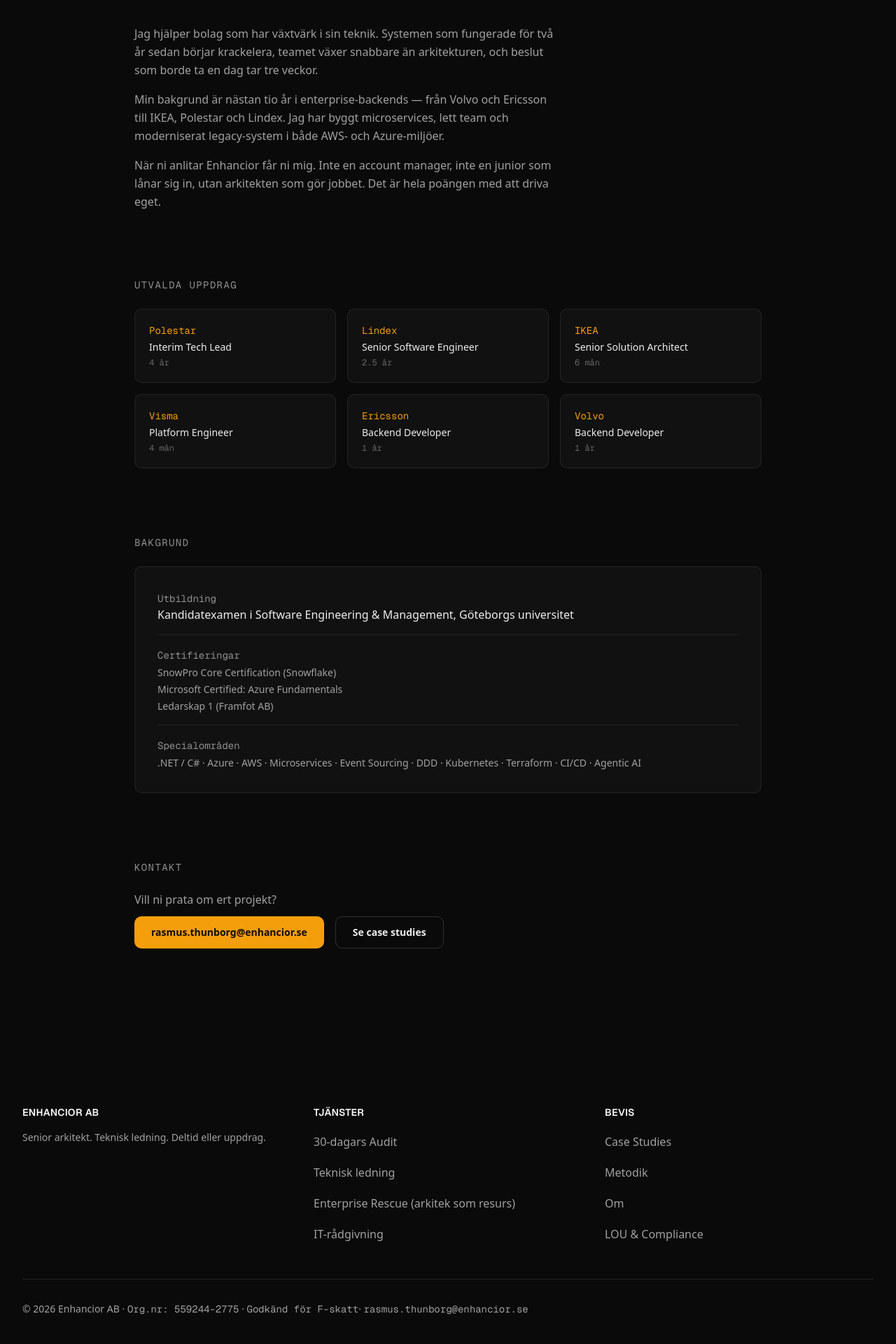
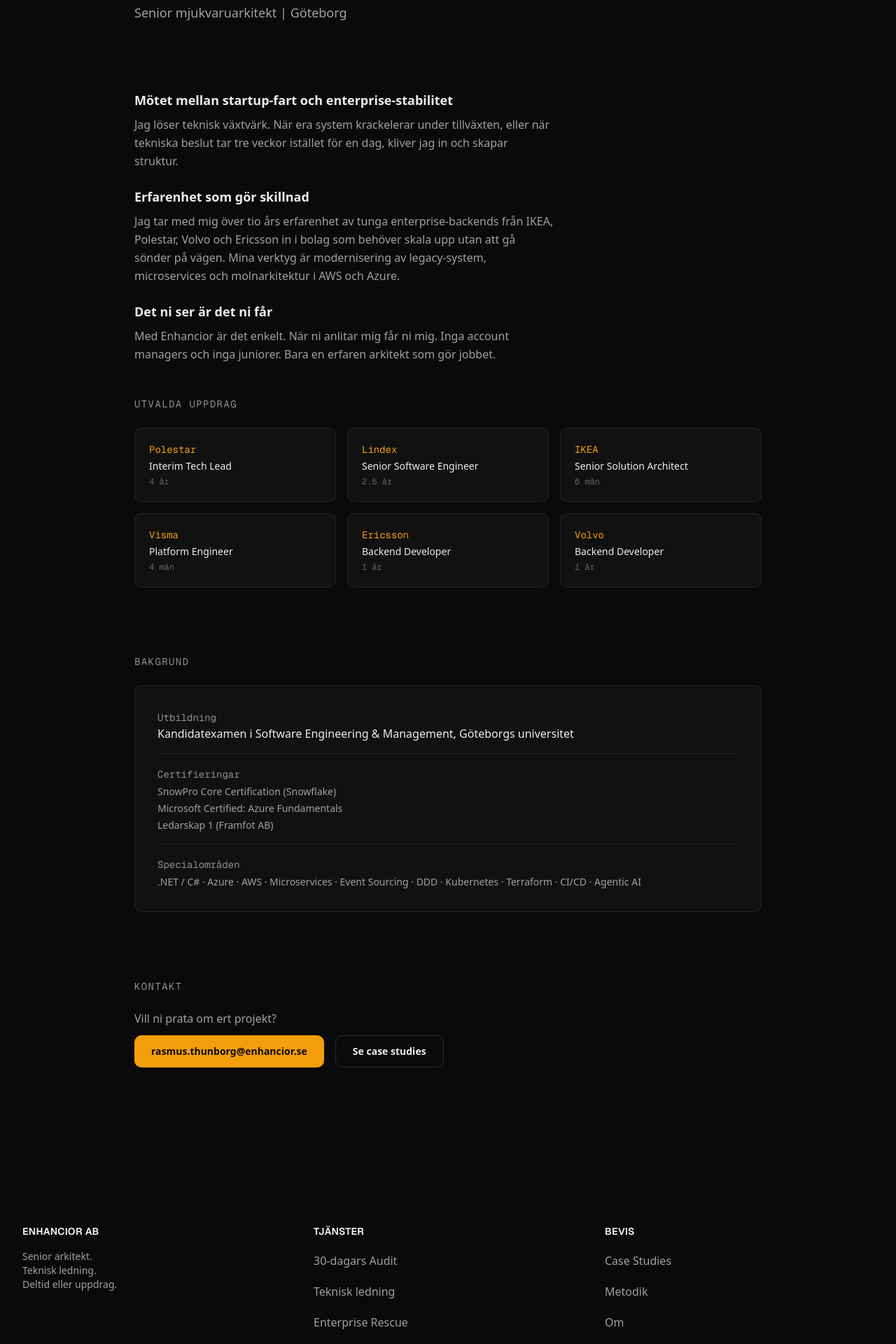
Before and after one commit to rthunborg/enhancior.se, a Next.js app: page /om in a window 1280 px wide. Shown: the part 320-2240 px from the top of the page at 70% size. Built offline with nearby package versions, Linux system fonts and the light colour scheme.

Commit message:
minor updates

```diff
--- a/src/app/case-studies/page.tsx
+++ b/src/app/case-studies/page.tsx
@@ -1,5 +1,6 @@
 import type { Metadata } from "next";
 import Link from "next/link";
+import { BackLink } from "@/components/back-link";
 
 export const metadata: Metadata = {
   title: "Case Studies | Enhancior",
@@ -57,6 +58,7 @@ export default function CaseStudiesPage() {
   return (
     <div className="min-h-screen bg-[#0A0A0A]">
       <div className="max-w-5xl mx-auto px-4 md:px-8 lg:px-16 pt-16 md:pt-24 lg:pt-32 pb-16 md:pb-24 lg:pb-32">
+        <BackLink />
         <div className="mb-12 md:mb-16">
           <h1 className="text-3xl sm:text-4xl lg:text-5xl font-bold tracking-tight text-[#EDEDED] mb-6">
             Case Studies
--- a/src/app/metodik/page.tsx
+++ b/src/app/metodik/page.tsx
@@ -1,4 +1,5 @@
 import type { Metadata } from "next";
+import { BackLink } from "@/components/back-link";
 
 export const metadata: Metadata = {
   title: "Metodik | Enhancior",
@@ -45,6 +46,7 @@ export default function MetodikPage() {
   return (
     <div className="min-h-screen bg-[#0A0A0A]">
       <div className="max-w-5xl mx-auto px-4 md:px-8 lg:px-16 pt-16 md:pt-24 lg:pt-32 pb-16 md:pb-24 lg:pb-32">
+        <BackLink />
         <div className="mb-16 md:mb-24">
           <h1 className="text-3xl sm:text-4xl lg:text-5xl font-bold tracking-tight text-[#EDEDED] mb-6">
             Så arbetar jag
--- a/src/app/om/page.tsx
+++ b/src/app/om/page.tsx
@@ -1,5 +1,6 @@
 import type { Metadata } from "next";
 import Link from "next/link";
+import { BackLink } from "@/components/back-link";
 
 export const metadata: Metadata = {
   title: "Om Rasmus Thunborg | Enhancior",
@@ -26,36 +27,47 @@ export default function OmPage() {
   return (
     <div className="min-h-screen bg-[#0A0A0A]">
       <div className="max-w-5xl mx-auto px-4 md:px-8 lg:px-16 pt-16 md:pt-24 lg:pt-32 pb-16 md:pb-24 lg:pb-32">
+        <BackLink />
         <div className="mb-16 md:mb-24">
           <h1 className="text-3xl sm:text-4xl lg:text-5xl font-bold tracking-tight text-[#EDEDED] mb-6">
             Rasmus Thunborg
           </h1>
           <p className="text-lg text-[#A1A1A1] max-w-[600px] leading-relaxed">
-            Senior mjukvaruarkitekt. 10+ års erfarenhet från enterprise-system
-            till startup-skalning. Göteborg.
+            Senior mjukvaruarkitekt | Göteborg
           </p>
         </div>
 
         {/* Intro */}
-        <section className="mb-16 md:mb-24">
-          <div className="max-w-[600px] space-y-4 text-base text-[#A1A1A1] leading-relaxed">
+        <section className="mb-8 md:mb-12">
+          <div className="max-w-[600px] space-y-6 text-base text-[#A1A1A1] leading-relaxed">
+
+            <div>
+              <h2 className="text-lg text-[#EDEDED] font-semibold mb-2">
+                Mötet mellan startup-fart och enterprise-stabilitet
+              </h2>
               <p>
-              Jag hjälper bolag som har växtvärk i sin teknik. Systemen som
-              fungerade för två år sedan börjar krackelera, teamet växer
-              snabbare än arkitekturen, och beslut som borde ta en dag tar tre
-              veckor.
+                Jag löser teknisk växtvärk. När era system krackelerar under tillväxten, eller när tekniska beslut tar tre veckor istället för en dag, kliver jag in och skapar struktur.
               </p>
+            </div>
+
+            <div>
+              <h2 className="text-lg text-[#EDEDED] font-semibold mb-2">
+                Erfarenhet som gör skillnad
+              </h2>
               <p>
-              Min bakgrund är nästan tio år i enterprise-backends — från Volvo
-              och Ericsson till IKEA, Polestar och Lindex. Jag har byggt
-              microservices, lett team och moderniserat legacy-system i både
-              AWS- och Azure-miljöer.
+                Jag tar med mig över tio års erfarenhet av tunga enterprise-backends från IKEA, Polestar, Volvo och Ericsson in i bolag som behöver skala upp utan att gå sönder på vägen. Mina verktyg är modernisering av legacy-system, microservices och molnarkitektur i AWS och Azure.
               </p>
+            </div>
+
+            <div>
+              <h2 className="text-lg text-[#EDEDED] font-semibold mb-2">
+                Det ni ser är det ni får
+              </h2>
               <p>
-              När ni anlitar Enhancior får ni mig. Inte en account manager, inte
-              en junior som lånar sig in, utan arkitekten som gör jobbet. Det
-              är hela poängen med att driva eget.
+                Med Enhancior är det enkelt. När ni anlitar mig får ni mig. Inga account managers och inga juniorer. Bara en erfaren arkitekt som gör jobbet.
               </p>
+            </div>
+
           </div>
         </section>
 
--- a/src/app/vendor-packet/page.tsx
+++ b/src/app/vendor-packet/page.tsx
@@ -123,7 +123,7 @@ export default function VendorPacketPage() {
       </section>
 
       {/* Engagement Tiers */}
-      <EngagementTiers emphasizedTierId="enterprise-rescue" tierIds={["tech-rescue-audit", "fractional-retainer", "enterprise-rescue"]} />
+      <EngagementTiers tierIds={["tech-rescue-audit", "fractional-retainer", "enterprise-rescue", "advisory-retainer"]} />
 
     </PathwayShell>
   );
--- /dev/null
+++ b/src/components/back-link.tsx
@@ -0,0 +1,17 @@
+"use client";
+
+import { useRouter } from "next/navigation";
+
+export function BackLink() {
+  const router = useRouter();
+
+  return (
+    <button
+      type="button"
+      onClick={() => router.back()}
+      className="inline-flex items-center min-h-[44px] text-sm text-[#A1A1A1] hover:text-[#F59E0B] outline-none ring-offset-[#0A0A0A] focus-visible:ring-2 focus-visible:ring-[#F59E0B] focus-visible:ring-offset-2 transition-colors duration-200 ease-out motion-reduce:transition-none mb-12 md:mb-16 lg:mb-20"
+    >
+      ← Tillbaka
+    </button>
+  );
+}
--- a/src/components/layout/enterprise-footer.tsx
+++ b/src/components/layout/enterprise-footer.tsx
@@ -3,7 +3,7 @@ import Link from "next/link";
 const tjänsterLinks = [
   { label: "30-dagars Audit", href: "/cto-crisis" },
   { label: "Teknisk ledning", href: "/cto-proactive" },
-  { label: "Enterprise Rescue (arkitek som resurs)", href: "/founder-rescue" },
+  { label: "Enterprise Rescue", href: "/founder-rescue" },
   { label: "IT-rådgivning", href: "/it-radgivning" },
 ] as const;
 
@@ -48,7 +48,13 @@ export function EnterpriseFooter() {
             <div>
               <p className={headingClasses}>Enhancior AB</p>
               <p className="text-muted-foreground text-sm">
-                Senior arkitekt. Teknisk ledning. Deltid eller uppdrag.
+                Senior arkitekt.
+              </p>
+              <p className="text-muted-foreground text-sm">
+                Teknisk ledning.
+              </p>
+              <p className="text-muted-foreground text-sm">
+                Deltid eller uppdrag.
               </p>
             </div>
 
@@ -71,11 +77,9 @@ export function EnterpriseFooter() {
           <p className="text-sm text-muted-foreground">
             &copy; 2026 Enhancior AB{" "}
             <span aria-hidden="true">&middot;</span>{" "}
-            <span className="font-mono">
-              Org.nr: 559244-2775
-            </span>{" "}
+            <span className="font-mono">Org.nr: 559244-2775</span>{" "}
             <span aria-hidden="true">&middot;</span>{" "}
-            <span className="font-mono">Godkänd för F-skatt</span>
+            <span className="font-mono">Godkänd för F-skatt</span>{" "}
             <span aria-hidden="true">&middot;</span>{" "}
             <a href="mailto:rasmus.thunborg@enhancior.se" className="font-mono">
               rasmus.thunborg@enhancior.se
--- a/src/lib/engagement-tiers.ts
+++ b/src/lib/engagement-tiers.ts
@@ -98,7 +98,7 @@ export const engagementTiers: EngagementTier[] = [
   },
   {
     id: "advisory-retainer",
-    name: "Löpande IT-rådgivning",
+    name: "Oberoende IT-rådgivning",
     tagline: "En oberoende teknisk rådgivare ni kan lita på",
     scope:
       "Löpande tillgång till en senior arkitekt som hjälper er fatta bättre IT-beslut. Från systemval och leverantörsbedömningar till tekniska vägval — utan att sälja er något.",
```
Lines whose indentation alone changed are shown as unchanged.
